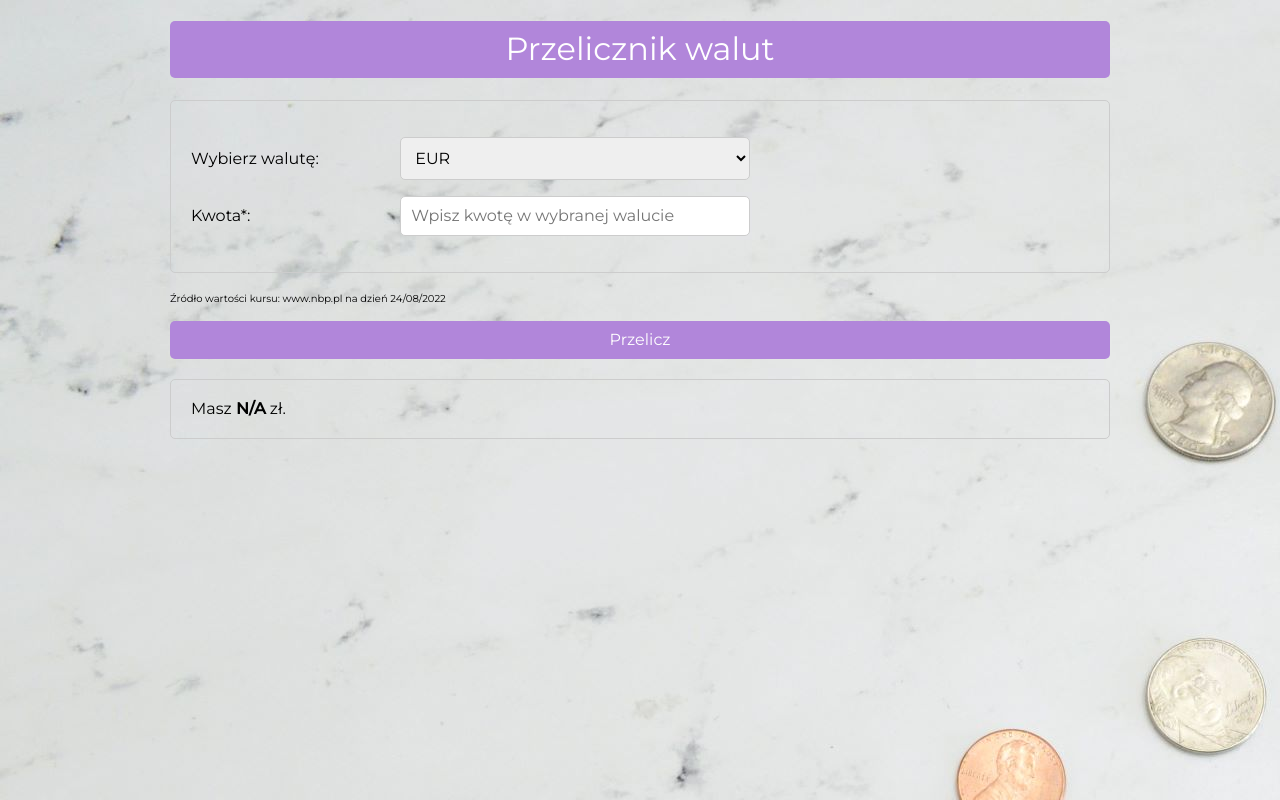
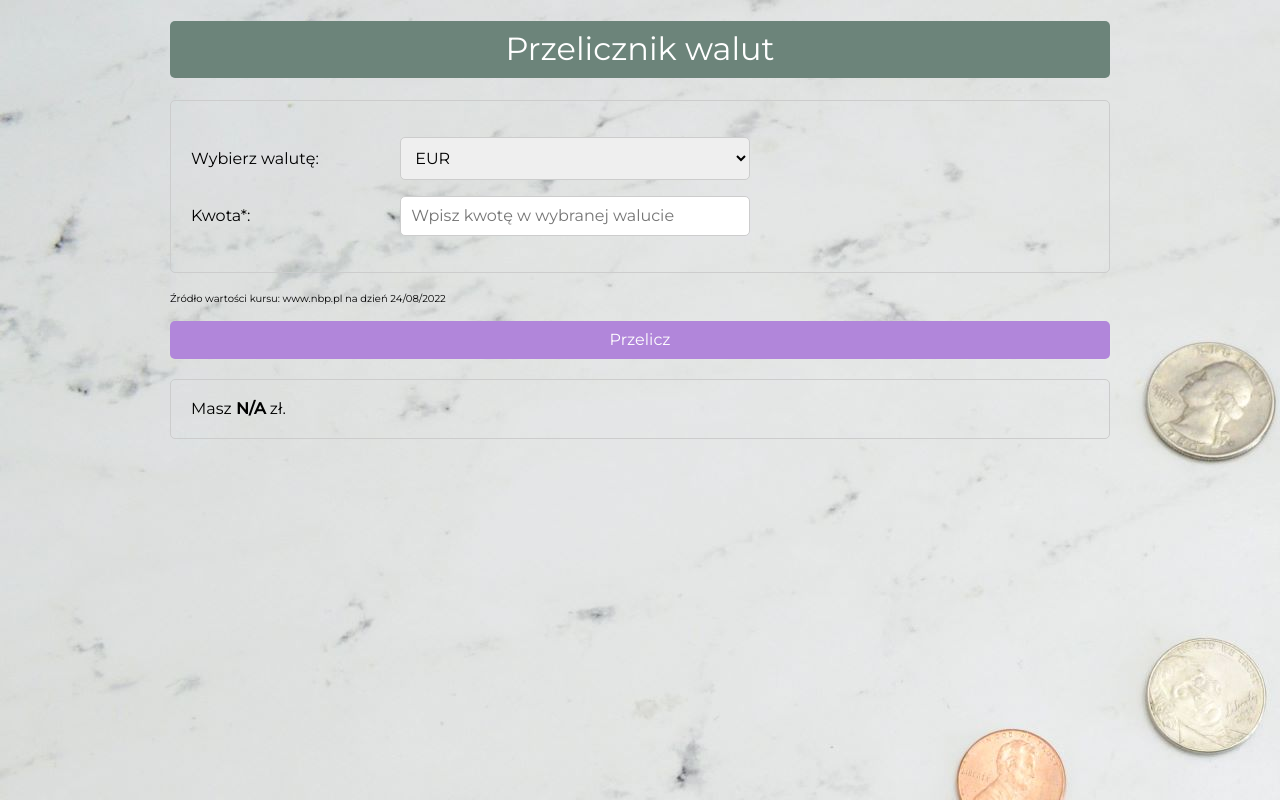
Before and after one commit to ewamp/currency-converter, a plain HTML site: page index.html in a window 1280 px wide. Drawn offline with nearby package versions, Linux system fonts and the light colour scheme.

Commit message:
background color of header changed

```diff
--- a/css/container.css
+++ b/css/container.css
@@ -5,7 +5,7 @@
 }
 
 .container__header {
-    background-color: hsl(271, 53%, 69%);
+    background-color: hsl(156deg 10% 47%);
     color: white;
     text-align: center;
     border-radius: 5px;
```
